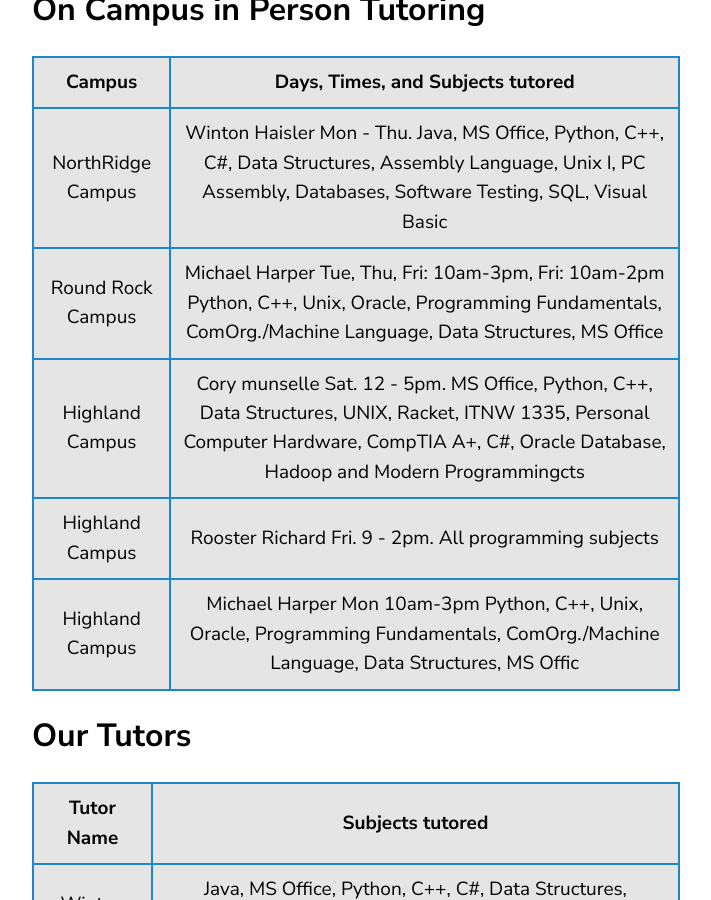
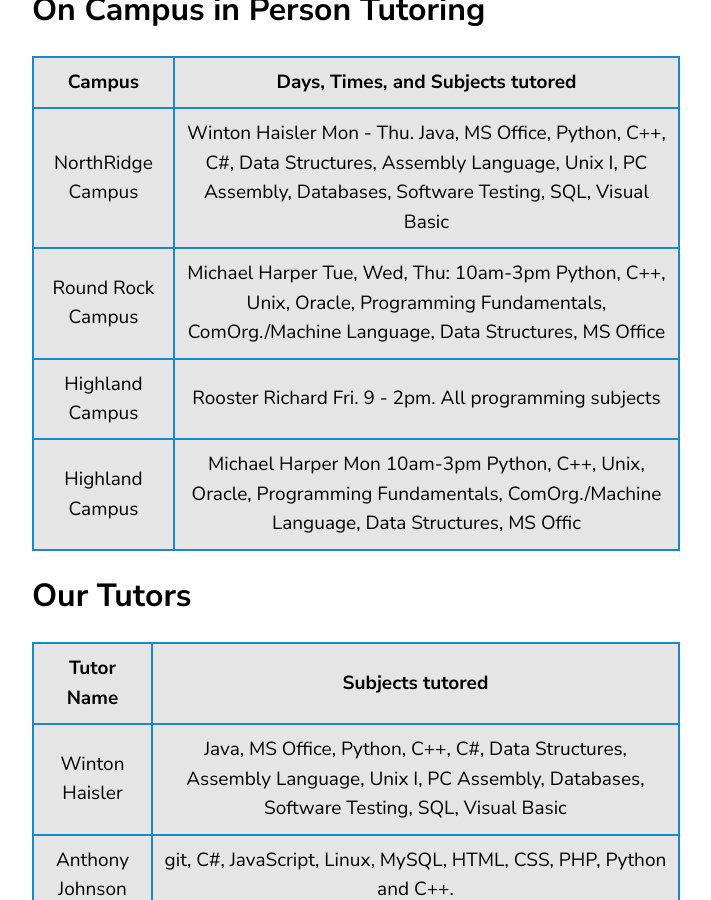
Before and after one commit to roosterrichard/acctutor, a Jekyll site: the page built from index.md, in a window 1280 px wide and 900 px high, scrolled down 1486 px. Shown: the whole window, without its empty margins (68-779 px from the left). Built offline with Jekyll 4.4.1, drawn with Linux system fonts in a browser that asks for light colours; our own code applies the rules of GitHub Pages for plain Markdown files.

Commit message:
Update index.md

```diff
--- a/index.md
+++ b/index.md
@@ -28,8 +28,8 @@ This is a first come first serve system where the average wait time is < 3 minut
 <td><b>Campus</b></td><td><b>Days, Times, and Subjects tutored</b></td>
 </tr>
 <tr><td>NorthRidge Campus</td><td>Winton Haisler Mon - Thu.  Java, MS Office, Python, C++, C#, Data Structures, Assembly Language, Unix I, PC Assembly, Databases, Software Testing, SQL, Visual Basic</td></tr>
-<tr><td>Round Rock Campus</td><td>Michael Harper Tue, Thu, Fri: 10am-3pm, Fri: 10am-2pm Python, C++, Unix, Oracle, Programming Fundamentals, ComOrg./Machine Language, Data Structures, MS Office</td></tr>
-  <tr><td>Highland Campus</td><td>Cory munselle Sat. 12 - 5pm. MS Office, Python, C++, Data Structures, UNIX, Racket, ITNW 1335, Personal Computer Hardware, CompTIA A+, C#, Oracle Database, Hadoop and Modern Programmingcts</td></tr>
+<tr><td>Round Rock Campus</td><td>Michael Harper Tue, Wed, Thu: 10am-3pm Python, C++, Unix, Oracle, Programming Fundamentals, ComOrg./Machine Language, Data Structures, MS Office</td></tr>
+
 <tr><td>Highland Campus</td><td>Rooster Richard Fri. 9 - 2pm. All programming subjects</td></tr>
 <tr><td>Highland Campus</td><td>Michael Harper Mon 10am-3pm Python, C++, Unix, Oracle, Programming Fundamentals, ComOrg./Machine Language, Data Structures, MS Offic</td></tr>
 </table>
```
